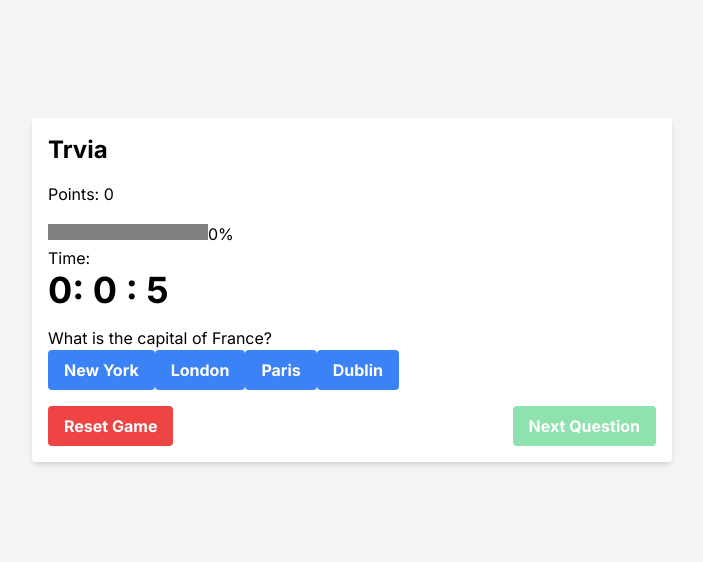
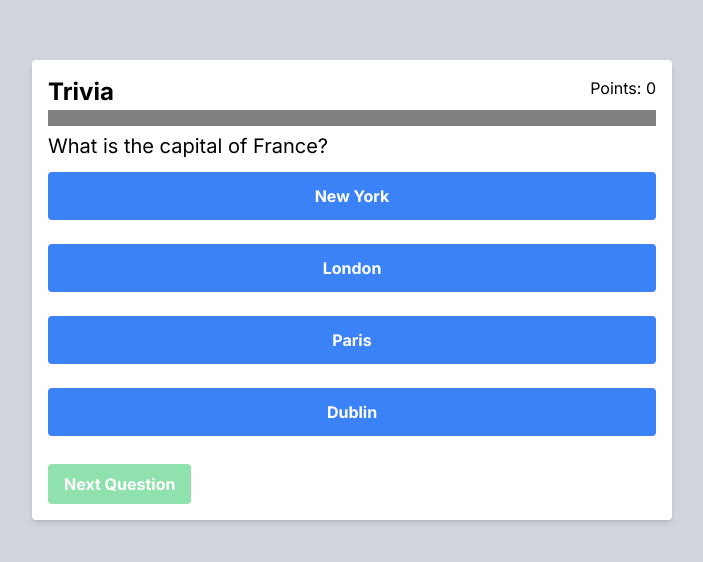
Before and after one commit to dariocoroneldev/parquequizz, a Next.js app: page /trivia in a window 1280 px wide. Shown: the part 110-672 px from the top of the page, without its empty margins (288-991 px from the left). Built offline with nearby package versions, Linux system fonts and the light colour scheme.

Commit message:
Pequena limpieza de UI

```diff
--- a/app/components/triviacomp/progresbar.tsx
+++ b/app/components/triviacomp/progresbar.tsx
@@ -12,9 +12,9 @@ const ProgressBar: React.FC<ProgressBarProps> = ({ completed = 0, total }) => {
     const percentage = Math.round((completed / total) * 100); // Usa Math.round() para redondear el porcentaje
 
     return (
-        <div>
-            <progress value={completed} max={total} />
-            <span>{`${percentage}%`}</span>
+        <div className=''>
+            <progress className='w-full' value={completed} max={total} />
+            {/* <span className='m-4 text-black'>{`${percentage}%`}</span> */}
         </div>
     );
 };
--- a/app/components/triviacomp/triviaComp.tsx
+++ b/app/components/triviacomp/triviaComp.tsx
@@ -64,7 +64,7 @@ const TrviaComp: React.FC = () => {
 
         // Render the component
         return (
-            <div className="flex flex-col items-center justify-center min-h-screen bg-gray-100">
+            <div className="flex flex-col items-center justify-center min-h-screen w-full h-full">
                 {gameOver ? (
                     // If the game is over, show the game over screen
                     <div className="p-4 bg-white rounded shadow-md w-full sm:w-3/4 lg:w-1/2">
@@ -92,19 +92,18 @@ const TrviaComp: React.FC = () => {
                 ) : (
                     // If the game is not over, show the current question and options
                     <div className="p-4 bg-white rounded shadow-md w-full sm:w-3/4 lg:w-1/2">
-                        <h2 className="text-2xl font-bold mb-4">Trvia</h2>
-                        <p className="mb-4">Points: {points}</p>
+                        <div className='flex justify-between w-100%'>
+                            <span className="text-2xl font-bold text-black">Trivia</span>
+                            <span className="text-black">Points: {points}</span>
+                        </div>
                         <ProgressBar completed={currentQuestion} total={questions.length} />
-                        <p className="mb-4">
-                            Time:
-                            <Timer isPaused={isPaused} reset={resetTimer} />
-                        </p>
-                        <h1>{question[currentQuestion].question} </h1>
+                        <h3 className='text-xl text-black'>{question[currentQuestion].question} </h3>
                         {message && <p>{message}</p>}
+                        <div className='flex flex-col justify-between'>
                             {question[currentQuestion].options.map((option) => (
                                 <button
                                     key={option}
-                                className={`bg-blue-500 hover:bg-blue-700 text-white font-bold py-2 px-4 rounded ${
+                                    className={`bg-blue-500 hover:bg-blue-700 text-white font-bold py-3 px-4 m rounded my-3 ${
                                         answered && option !== selectedOption
                                             ? "opacity-50 cursor-not-allowed"
                                             : ""
@@ -115,13 +114,8 @@ const TrviaComp: React.FC = () => {
                                     {option}
                                 </button>
                             ))}
-                        <div className="flex justify-between mt-4">
-                            <button
-                                className="bg-red-500 hover:bg-red-700 text-white font-bold py-2 px-4 rounded"
-                                onClick={handleReset}
-                            >
-                                Reset Game
-                            </button>
+                        </div>
+                        <div className="flex mt-4">
                             <button
                                 className={`bg-green-500 hover:bg-green-700 text-white font-bold py-2 px-4 rounded ${
                                     !answered ? "opacity-50 cursor-not-allowed" : ""
--- a/app/trivia/page.tsx
+++ b/app/trivia/page.tsx
@@ -2,9 +2,9 @@ import TriviaComp from "../components/triviacomp/triviaComp";
 
 const Trivia = () => {
     return(
-        <>
-        <TriviaComp />
-        </>
+        <div className='bg-gray-300 h-70'>
+            <TriviaComp />
+        </div>
     );
 };
 
```
Also changed, not shown: 1 other file (tests, documents, lock files or other folders). Lines whose indentation alone changed are shown as unchanged.
